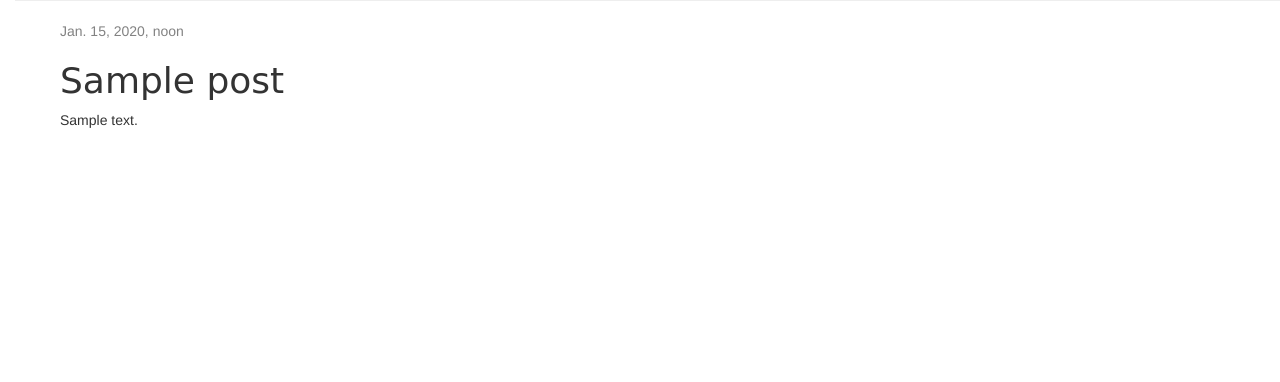
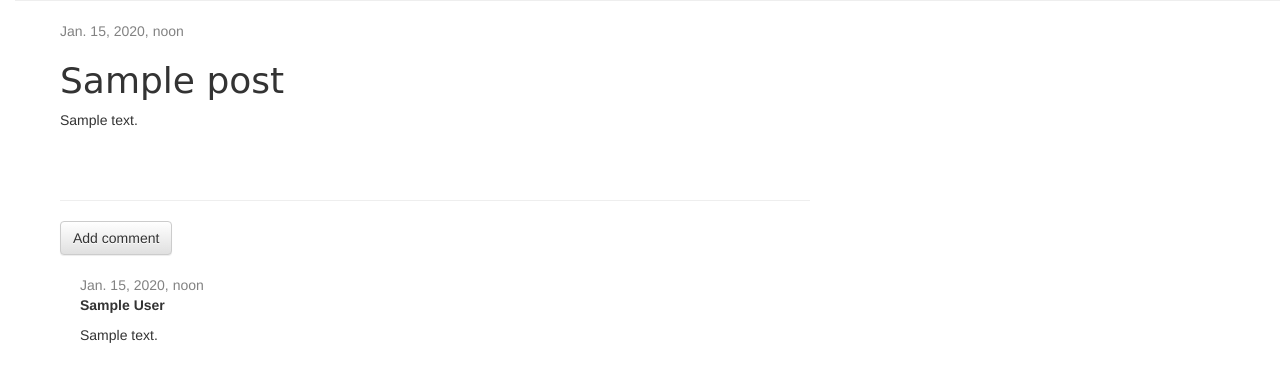
Before and after one commit to kpi-web-guild/django-girls-blog-pavlenk0, a Django app: page /post/1/ in a window 1280 px wide. Shown: the part 142-524 px from the top of the page. Run offline with Django 3.2, Linux system fonts and the light colour scheme; tables that the repository leaves empty hold one stand-in row (values such as "Sample post"); some libraries are stand-ins or nearby versions.

Commit message:
Create comment model for the website
* Create comment model for the website

```diff
--- a/blog/admin.py
+++ b/blog/admin.py
@@ -1,4 +1,5 @@
 from django.contrib import admin
-from .models import Post
+from .models import Post, Comment
 
 admin.site.register(Post)
+admin.site.register(Comment)
--- a/blog/models.py
+++ b/blog/models.py
@@ -15,3 +15,21 @@ class Post(models.Model):
 
     def __str__(self):
         return self.title
+
+    def approved_comments(self):
+        return self.comments.filter(approved_comment=True)
+
+
+class Comment(models.Model):
+    post = models.ForeignKey('blog.Post', related_name='comments')
+    author = models.CharField(max_length=200)
+    text = models.TextField()
+    created_date = models.DateTimeField(default=timezone.now)
+    approved_comment = models.BooleanField(default=False)
+
+    def approve(self):
+        self.approved_comment = True
+        self.save()
+
+    def __str__(self):
+        return self.text
--- a/blog/static/css/blog.css
+++ b/blog/static/css/blog.css
@@ -53,3 +53,7 @@ h1, h2, h3, h4 {
 .post h1 a, .post h1 a:visited {
     color: #000000;
 }
+
+.comment {
+    margin: 20px 0px 20px 20px;
+}
--- a/blog/templates/blog/post_detail.html
+++ b/blog/templates/blog/post_detail.html
@@ -18,4 +18,23 @@
         <h1>{{ post.title }}</h1>
         <p>{{ post.text | linebreaksbr }}</p>
     </div>
+    <hr>
+    <a class="btn btn-default" href="{% url 'add_comment_to_post' pk=post.pk %}">Add comment</a>
+    {% for comment in post.comments.all %}
+    {% if user.is_authenticated or comment.approved_comment %}
+    <div class="comment">
+        <div class="date">
+            {{ comment.created_date }}
+            {% if not comment.approved_comment %}
+                <a class="btn btn-default" href="{% url 'comment_remove' pk=comment.pk %}"><span class="glyphicon glyphicon-remove"></span></a>
+                <a class="btn btn-default" href="{% url 'comment_approve' pk=comment.pk %}"><span class="glyphicon glyphicon-ok"></span></a>
+            {% endif %}
+        </div>
+        <strong>{{ comment.author }}</strong>
+        <p>{{ comment.text | linebreaks }}</p>
+    </div>
+    {% endif %}
+{% empty %}
+    <p>No comments here yet :(</p>
+{% endfor %}
 {% endblock %}
--- a/blog/templates/blog/post_list.html
+++ b/blog/templates/blog/post_list.html
@@ -7,6 +7,7 @@
             </div>
             <h1><a href="{% url 'post_detail' pk=post.pk %}">{{ post.title }}</a></h1>
             <p>{{ post.text | linebreaksbr }}</p>
+            <a href="{% url 'post_detail' pk=post.pk %}">Comments: {{ post.approved_comments.count }}</a>
         </div>
     {% endfor %}
 {% endblock %}
--- a/blog/urls.py
+++ b/blog/urls.py
@@ -10,4 +10,7 @@ urlpatterns = [
     url(r'^drafts/$', views.post_draft_list, name='post_draft_list'),
     url(r'^post/(?P<pk>\d+)/publish/$', views.post_publish, name='post_publish'),
     url(r'^post/(?P<pk>\d+)/remove/$', views.post_remove, name='post_remove'),
+    url(r'^post/(?P<pk>\d+)/comment/$', views.add_comment_to_post, name='add_comment_to_post'),
+    url(r'^comment/(?P<pk>\d+)/approve/$', views.comment_approve, name='comment_approve'),
+    url(r'^comment/(?P<pk>\d+)/remove/$', views.comment_remove, name='comment_remove'),
 ]
--- a/blog/views.py
+++ b/blog/views.py
@@ -1,7 +1,7 @@
 from django.shortcuts import render, get_object_or_404, redirect
-from .models import Post
+from .models import Post, Comment
 from django.utils import timezone
-from .forms import PostForm
+from .forms import PostForm, CommentForm
 from django.contrib.auth.decorators import login_required
 
 
@@ -61,3 +61,32 @@ def post_remove(request, pk):
     post = get_object_or_404(Post, pk=pk)
     post.delete()
     return redirect('post_list')
+
+
+def add_comment_to_post(request, pk):
+    post = get_object_or_404(Post, pk=pk)
+    if request.method == 'POST':
+        form = CommentForm(request.POST)
+        if form.is_valid():
+            comment = form.save(commit=False)
+            comment.post = post
+            comment.save()
+            return redirect('post_detail', pk=post.pk)
+    else:
+        form = CommentForm()
+    return render(request, 'blog/add_comment_to_post.html', {'form': form})
+
+
+@login_required
+def comment_approve(request, pk):
+    comment = get_object_or_404(Comment, pk=pk)
+    comment.approve()
+    return redirect('post_detail', pk=comment.post.pk)
+
+
+@login_required
+def comment_remove(request, pk):
+    comment = get_object_or_404(Comment, pk=pk)
+    post_pk = comment.post.pk
+    comment.delete()
+    return redirect('post_detail', pk=post_pk)
--- a/mysite/urls.py
+++ b/mysite/urls.py
@@ -16,11 +16,12 @@ Including another URLconf
 """
 from django.conf.urls import url, include
 from django.contrib import admin
-import django.contrib.auth.views
+from django.contrib.auth import views
+
 
 urlpatterns = [
     url(r'^admin/', admin.site.urls),
     url(r'', include('blog.urls')),
-    url(r'^accounts/login/$', django.contrib.auth.views.login, name='login'),
-    url(r'^accounts/logout/$', django.contrib.auth.views.logout, name='logout', kwargs={'next_page': '/'}),
+    url(r'^accounts/login/$', views.login, name='login'),
+    url(r'^accounts/logout/$', views.logout, name='logout', kwargs={'next_page': '/'}),
 ]
```
Also changed, not shown: blog/forms.py (+7 -1 lines), blog/templates/blog/add_comment_to_post.html (added, +9 -0 lines), blog/migrations/0002_comment.py (added).
